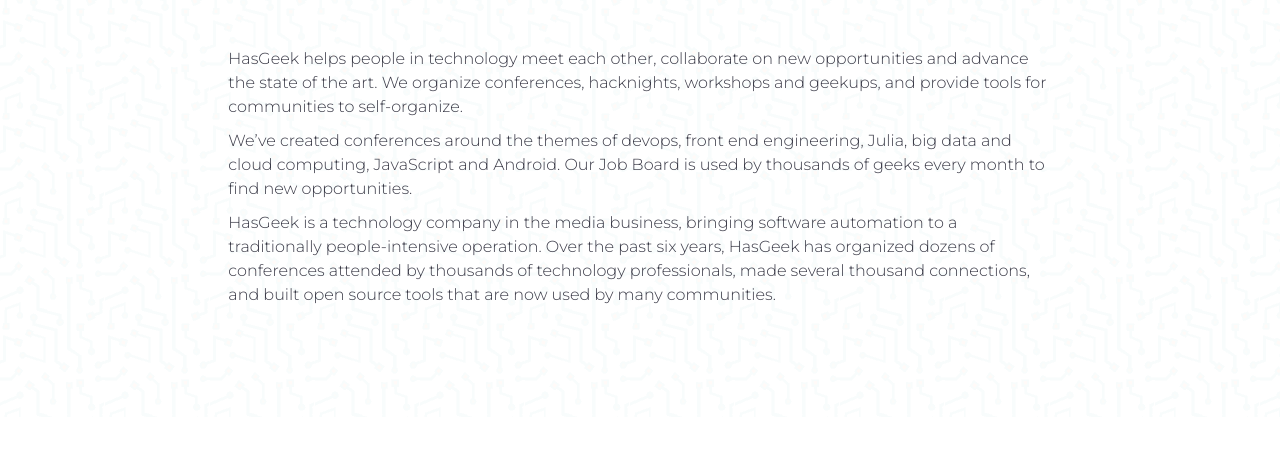
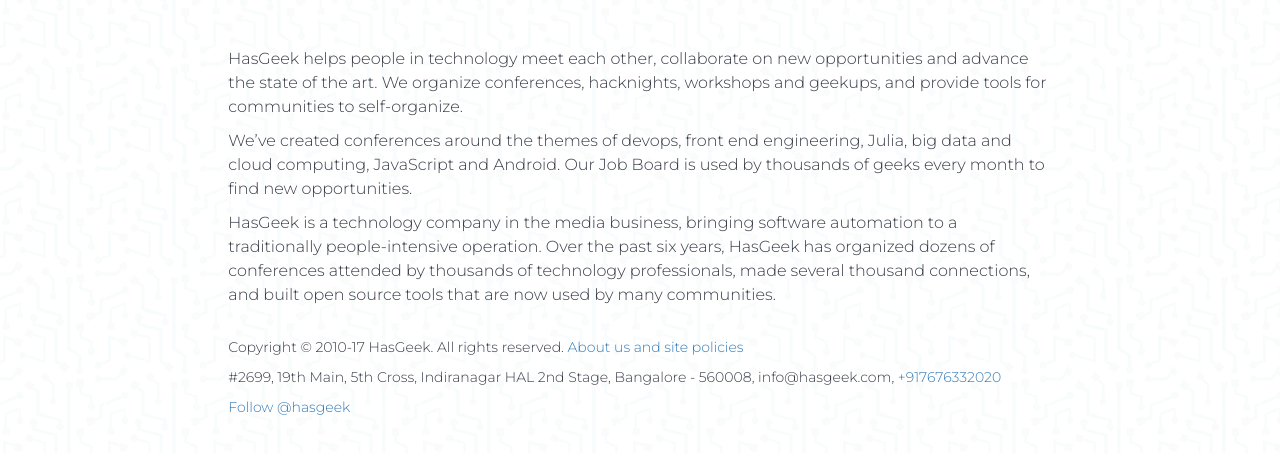
Before and after one commit to StephanieBr/Anthill-Inside, a plain HTML site: page index.html in a window 1280 px wide. Shown: the part 4520-4973 px from the top of the page. Before the commit the page ends 4937 px from the top, so only its background shows below. Drawn offline with nearby package versions, Linux system fonts and the light colour scheme; files whose address does not match are found by name.

Commit message:
add share button

```diff
--- a/index.html
+++ b/index.html
@@ -27,6 +27,14 @@
      <link rel="stylesheet" href="https://unpkg.com/leaflet@1.0.3/dist/leaflet.css" />
 </head>
 <body class="base-font-color">
+<div id="fb-root"></div>
+<script>(function(d, s, id) {
+  var js, fjs = d.getElementsByTagName(s)[0];
+  if (d.getElementById(id)) return;
+  js = d.createElement(s); js.id = id;
+  js.src = "//connect.facebook.net/en_GB/sdk.js#xfbml=1&version=v2.8";
+  fjs.parentNode.insertBefore(js, fjs);
+}(document, 'script', 'facebook-jssdk'));</script>
 <!-- masthead -->
     <div class="container">
         <div class="row masthead text-center">
@@ -322,7 +330,11 @@ We also invite talks on novel applications of ML+DL, and methods of realising th
         <div class="col-md-8 col-md-offset-2">
             <p class="base-font-style">HasGeek helps people in technology meet each other, collaborate on new opportunities and advance the state of the art. We organize conferences, hacknights, workshops and geekups, and provide tools for communities to self-organize.</p>
             <p class="base-font-style">We’ve created conferences around the themes of devops, front end engineering, Julia, big data and cloud computing, JavaScript and Android. Our Job Board is used by thousands of geeks every month to find new opportunities.</p>
-            <p class="base-font-style">HasGeek is a technology company in the media business, bringing software automation to a traditionally people-intensive operation. Over the past six years, HasGeek has organized dozens of conferences attended by thousands of technology professionals, made several thousand connections, and built open source tools that are now used by many communities.</p>
+            <p class="base-font-style">HasGeek is a technology company in the media business, bringing software automation to a traditionally people-intensive operation. Over the past six years, HasGeek has organized dozens of conferences attended by thousands of technology professionals, made several thousand connections, and built open source tools that are now used by many communities.</p><br>
+            <p> Copyright © 2010-17 HasGeek. All rights reserved. <a href="https://hasgeek.com/about/" target="_blank">About us and site policies</a></p>
+            <p>#2699, 19th Main, 5th Cross, Indiranagar HAL 2nd Stage, Bangalore - 560008, info@hasgeek.com, <a href="tel:+917676332020">+917676332020</a></p>
+            <div class="twitter"><a href="https://twitter.com/hasgeek" class="twitter-follow-button" data-show-count="false" target="_blank">Follow @hasgeek</a><script async src="//platform.twitter.com/widgets.js" charset="utf-8"></script></div>
+            <div class="fb-follow" data-href="https://www.facebook.com/HasGeek/" data-layout="standard" data-size="small" data-show-faces="true"></div>
         </div>
     </div>
 <!-- /.About hasgeek here -->
```
